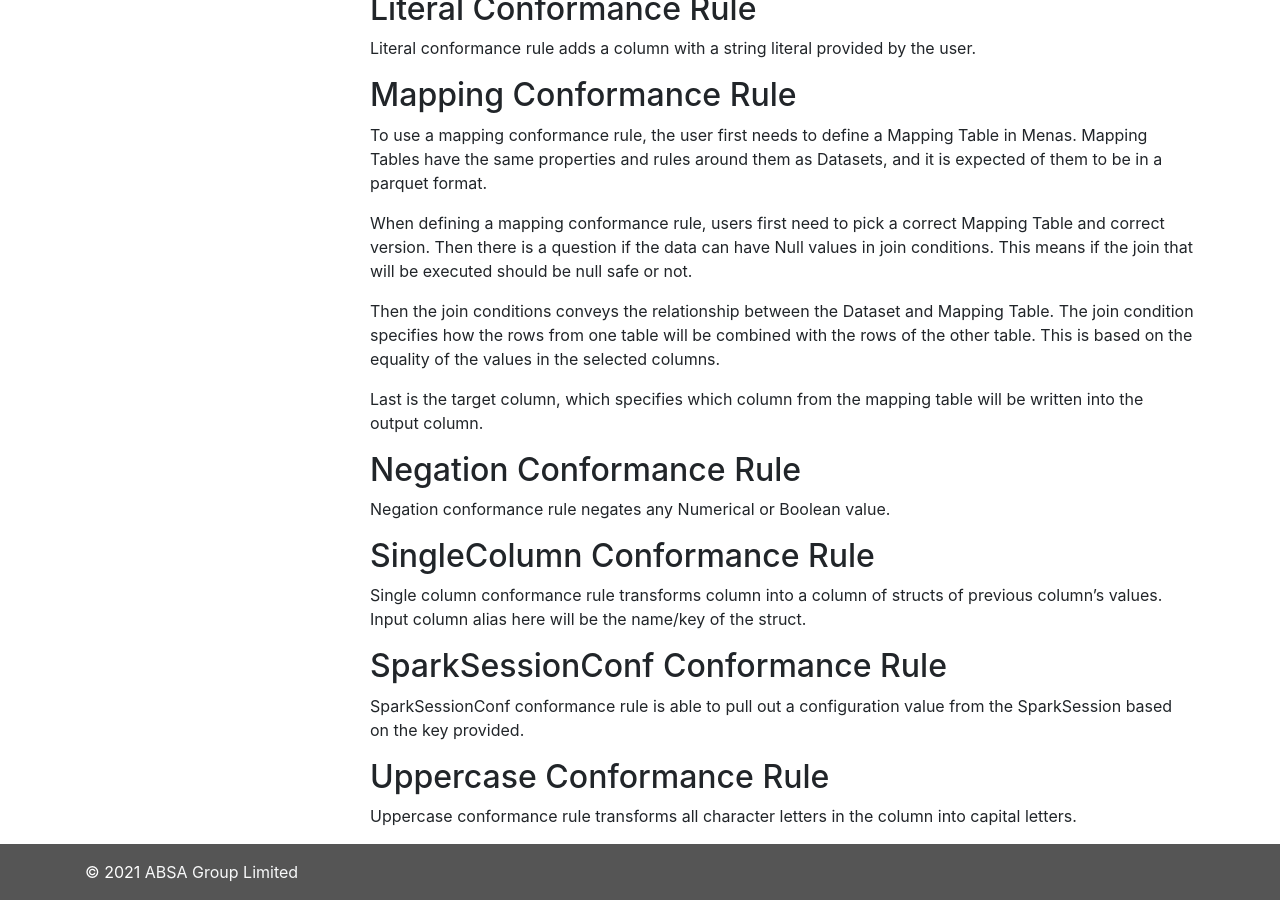
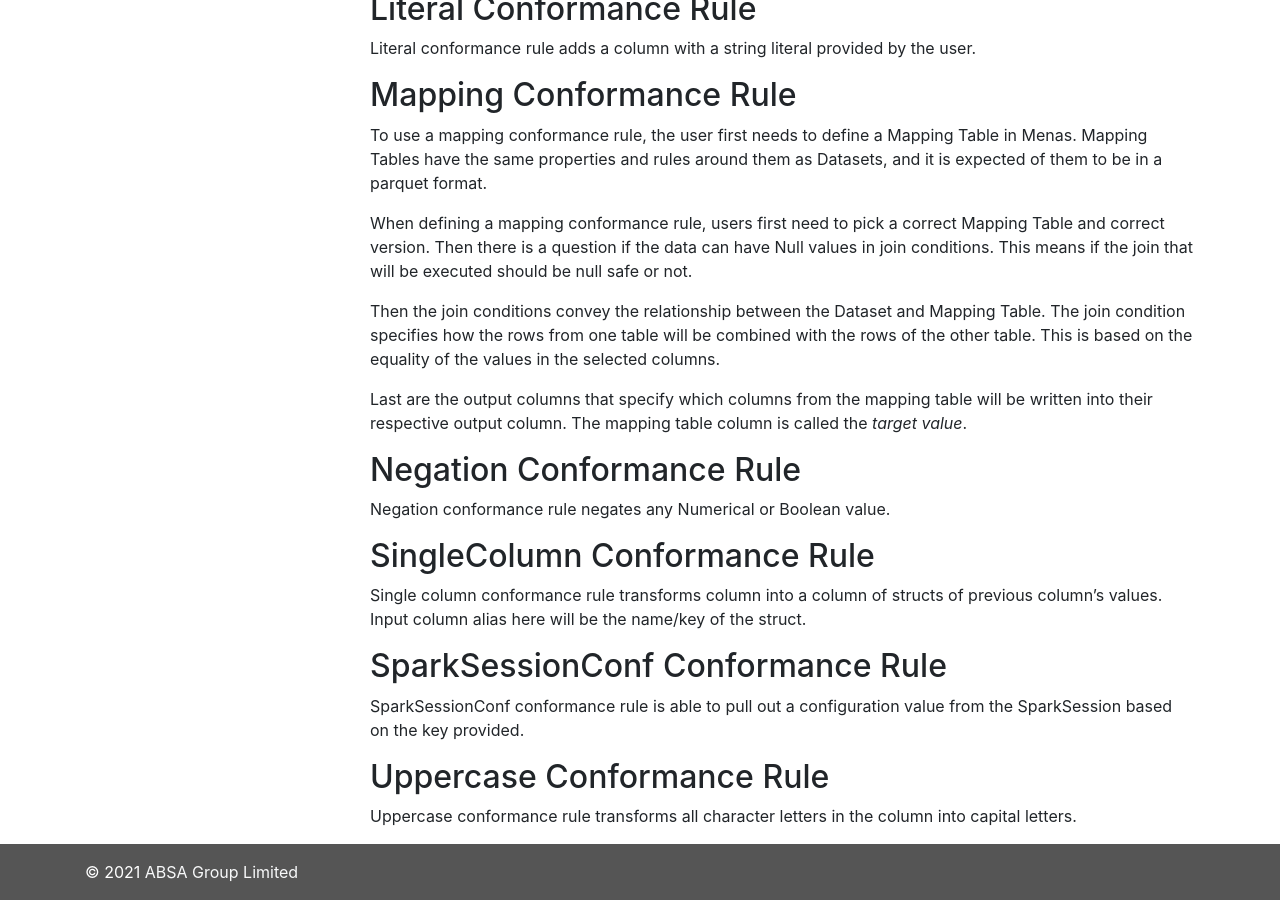
Before and after one commit to AbsaOSS/enceladus, a Jekyll site: the page built from _docs/2.0.0/usage/menas-conformance-rules.md, in a window 1280 px wide and 900 px high, scrolled down 1770 px. Built offline with Jekyll 4.4.1, drawn with Linux system fonts in a browser that asks for light colours; nearby versions of some CDN libraries.

Commit message:
#1747 update docs for multiple mapping outputs (#1751)
* #1747 update docs for multiple mapping outputs

Co-authored-by: Daniel K <dk1844@gmail.com>

```diff
--- a/_docs/2.0.0/usage/menas-conformance-rules.md
+++ b/_docs/2.0.0/usage/menas-conformance-rules.md
@@ -74,9 +74,9 @@
 
 When defining a mapping conformance rule, users first need to pick a correct Mapping Table and correct version. Then there is a question if the data can have Null values in join conditions. This means if the join that will be executed should be null safe or not.
 
-Then the join conditions conveys the relationship between the Dataset and Mapping Table. The join condition specifies how the rows from one table will be combined with the rows of the other table. This is based on the equality of the values in the selected columns.
+Then the join conditions convey the relationship between the Dataset and Mapping Table. The join condition specifies how the rows from one table will be combined with the rows of the other table. This is based on the equality of the values in the selected columns.
 
-Last is the target column, which specifies which column from the mapping table will be written into the output column.
+Last are the output columns that specify which columns from the mapping table will be written into their respective output column. The mapping table column is called the _target value_.
 
 ## Negation Conformance Rule
 
```
